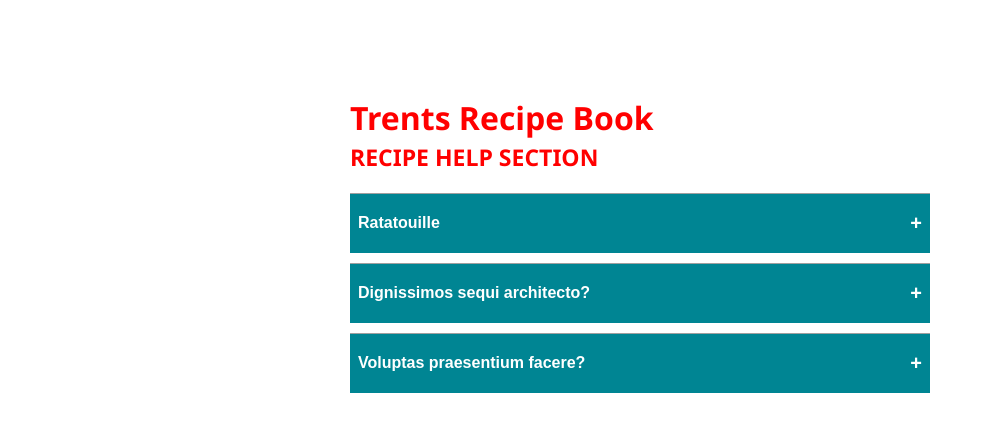
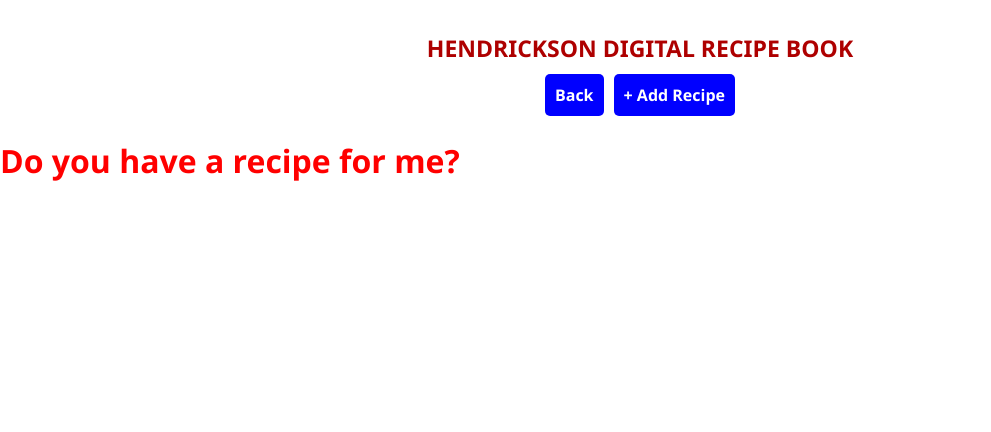
Before and after one commit to hendrtre/Recipe-Book, a React (Create React App) app: page /add-recipe in a window 1280 px wide. Shown: the top 432 px of the page, without its empty margins (0-991 px from the left). Built offline with nearby package versions, Linux system fonts and the light colour scheme.

Commit message:
Able to change pages

```diff
--- a/package.json
+++ b/package.json
@@ -6,6 +6,7 @@
     "cra-template": "1.1.3",
     "react": "^18.0.0",
     "react-dom": "^18.0.0",
+    "react-router-dom": "^6.3.0",
     "react-scripts": "5.0.0"
   },
   "scripts": {
--- a/src/App.css
+++ b/src/App.css
@@ -13,9 +13,27 @@ body {
 
 .container {
   max-width: 600px;
-  margin: 6rem auto 4rem;
+  margin: 2rem auto 4rem;
   padding: 0 10px;
 }
+.Links {
+  max-width: 600px;
+  margin: 2rem auto 2rem;
+  padding: 0 10px;
+  text-align: center;
+}
+.Links .heading { color: #AE0000; }
+.Links .pages a {
+  padding: 10px;
+  margin-left: 5px;
+  margin-right: 5px;
+  background-color: blue;
+  border-radius: 5px;
+  color: white;
+  text-decoration: none;
+  font-weight: bold;
+}
+.Links .pages a:hover { background-color: red; }
 
 .heading {
   font-size: 23px;
--- a/src/App.js
+++ b/src/App.js
@@ -1,23 +1,43 @@
 import React from 'react'
 import './App.css';
+import {BrowserRouter as Router, Routes, Route, Link } from 'react-router-dom'
+
+import TestImage from './images/pirateCoin.jpg'
+
 import Header from './components/Header';
 import Accordion from './components/Accordion';
+import AddRecipePage from './addRecipePage';
 
 function App() {
-  // const accordianData = {
-  //   title: "Ratatouille",
-  //   directions: '1. Preheat Oven and Prepare Ratatouille Ingredients: Preheat oven ',
-  // }
-  // const { title, content } = accordianData
+const Home = () => {
+  return (
+    <div className='container'>
+      <h1>Test</h1>
+      <img src={TestImage} alt="ImageHere" />
+      <Accordion />
+
+    </div>
+  )
+}
+
 
   return (
-      <div className="App">
-        <div className='container'>
-          <h1>Trents Recipe Book</h1>
-          <Header />
-          <Accordion />
+    <Router>
+      <div className='Links'>
+        <h1 className='heading'>hendrickson digital recipe book</h1>
+        <div className='pages'>
+          <Link to="/">Back</Link>
+          <Link to="/add-recipe">+ Add Recipe</Link>
         </div>
       </div>
+
+      <Routes>
+        <Route path="/" element={<Home />} />
+
+        <Route path="/add-recipe" element={<AddRecipePage />} />
+      </Routes>
+    </Router>
+
   );
 }
 
--- /dev/null
+++ b/src/addRecipePage.js
@@ -0,0 +1,15 @@
+import React from 'react'
+import { Link } from 'react-router-dom'
+
+function AddRecipePage() {
+    return (
+        <div>
+            <h1>Do you have a recipe for me? </h1>
+            {/* <Link to="">
+                <button>Back</button>
+            </Link> */}
+        </div>
+    )
+}
+
+export default AddRecipePage
--- a/src/components/AccordionItem.js
+++ b/src/components/AccordionItem.js
@@ -1,4 +1,5 @@
 import { useRef } from "react"
+import { testImage } from "./../images/pirateCoin.jpg"
 
 const AccordionItem = ({ Recipe, onToggle, active }) => {
     const { title, direction0, direction1, direction2, prepTime, cookTime, totalTime, ingredient0, ingredient1, ingredient2 } = Recipe;
@@ -12,6 +13,9 @@ const AccordionItem = ({ Recipe, onToggle, active }) => {
           <span className="control">{active ? "—" : "+"} </span>
         </button>
         <div ref={contentEl} className="direction_wrapper" style={ active ? { height: contentEl.current.scrollHeight } : { height: "0px" } }>
+            {/* <div>
+              <img src={testImage} alt="test"></img>
+            </div> */}
             <div className="prep-time">Prep Time: {prepTime}</div>
             <div className="cook-time">Cook Time: {cookTime}</div>
             <div className="total-time">Total Time: {totalTime}</div>
--- a/src/components/Header.js
+++ b/src/components/Header.js
@@ -1,8 +1,12 @@
 const Header = () => {
     return (
-      <h1 className="heading">
-        Recipe help section
-      </h1>
+      <div className="Header">
+        <h1 className="heading">
+          Recipe help section
+        </h1>
+        <button>+ Add Recipe</button>
+
+      </div>
     )
   };
 
```
Also changed, not shown: src/images/pirateCoin.jpg (added), 1 other file (tests, documents, lock files or other folders).
